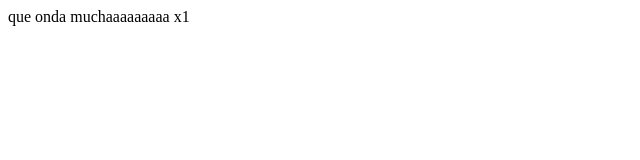
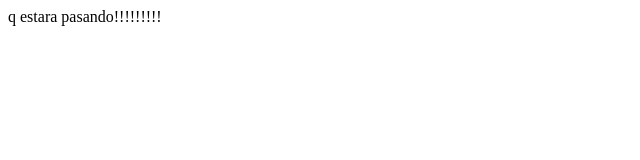
Before and after one commit to jddr27/sitioweb, a plain HTML site: page index.html in a window 1280 px wide. Shown: the full height of the page, 0-640 px from the left. Drawn offline with Linux system fonts and the light colour scheme.

Commit message:
Update index.html

```diff
--- a/index.html
+++ b/index.html
@@ -5,6 +5,6 @@
 </title>
 </head>
 <body>
-que onda muchaaaaaaaaa x1
+q estara pasando!!!!!!!!!
 </body>
 </html>
```
